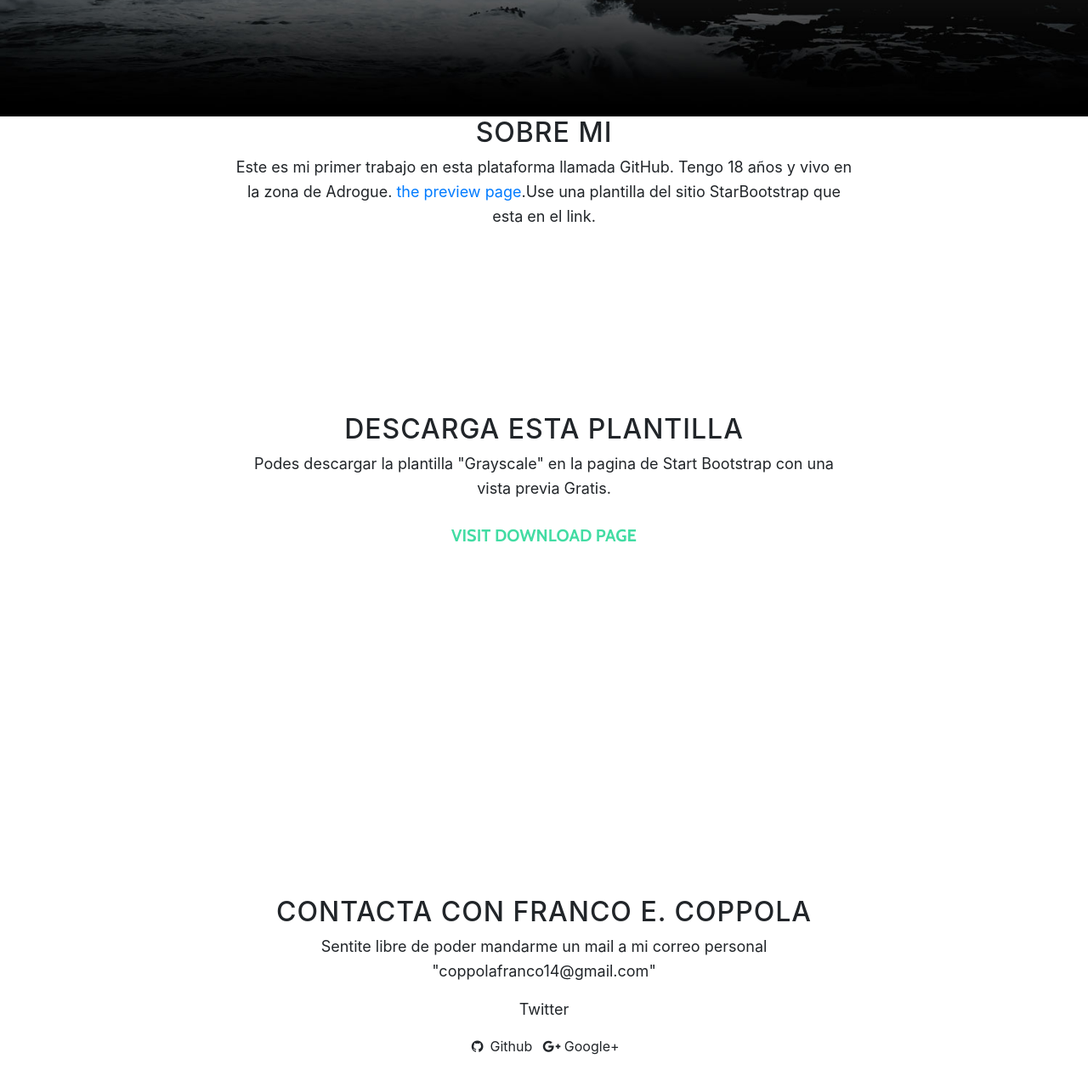
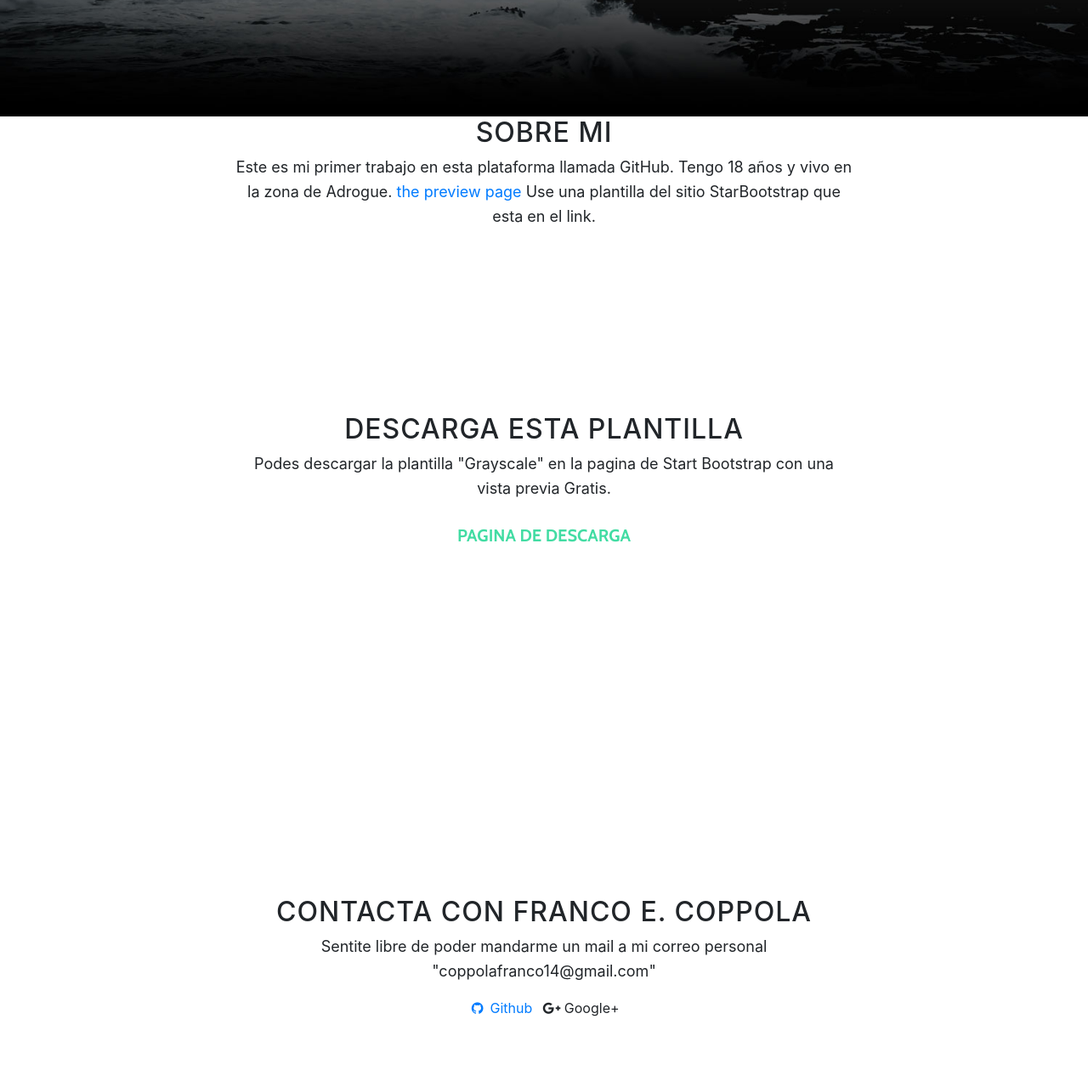
Before and after one commit to Tano007/Pagina-1, a website with bundled scripts: page index.html in a window 1280 px wide. Shown: the part 663-1942 px from the top of the page at 85% size. Built offline with nearby package versions, Linux system fonts and the light colour scheme.

Commit message:
Update index.html

```diff
--- a/index.html
+++ b/index.html
@@ -39,10 +39,10 @@
               <a class="nav-link js-scroll-trigger" href="#about">About</a>
             </li>
             <li class="nav-item">
-              <a class="nav-link js-scroll-trigger" href="#Descarga">Descarga</a>
+              <a class="nav-link js-scroll-trigger" href="#download">Download</a>
             </li>
             <li class="nav-item">
-              <a class="nav-link js-scroll-trigger" href="#Contacto">Contacto</a>
+              <a class="nav-link js-scroll-trigger" href="#contact">Contact</a>
             </li>
           </ul>
         </div>
@@ -74,7 +74,7 @@
           <div class="col-lg-8 mx-auto">
             <h2>Sobre Mi</h2>
             <p>Este es mi primer trabajo en esta plataforma llamada GitHub. Tengo 18 años y vivo en la zona de Adrogue.
-              <a href="http://startbootstrap.com">the preview page</a>.Use una plantilla del sitio StarBootstrap que esta en el link.</p>
+              <a href="http://startbootstrap.com">the preview page</a> Use una plantilla del sitio StarBootstrap que esta en el link.</p>
           </div>
         </div>
       </div>
@@ -86,7 +86,7 @@
         <div class="col-lg-8 mx-auto">
           <h2>Descarga Esta Plantilla</h2>
           <p>Podes descargar la plantilla "Grayscale" en la pagina de Start Bootstrap con una vista previa Gratis.</p>
-          <a href="http://startbootstrap.com/template-overviews/grayscale/" class="btn btn-default btn-lg">Visit Download Page</a>
+          <a href="http://startbootstrap.com/template-overviews/grayscale/" class="btn btn-default btn-lg">Pagina de Descarga</a>
         </div>
       </div>
     </section>
@@ -98,8 +98,8 @@
           <div class="col-lg-8 mx-auto">
             <h2>Contacta con Franco E. Coppola</h2>
             <p>Sentite libre de poder mandarme un mail a mi correo personal "coppolafranco14@gmail.com"<p>
-                  <span class="network-name">Twitter</span>
-                </a>
+                  <span class="network-name"></span>
+                <a href="https://mail.google.com/mail/u/0/#inbox"
               </li>
               <li class="list-inline-item">
                   <i class="fa fa-github fa-fw"></i>
@@ -126,8 +126,6 @@
     <!-- Plugin JavaScript -->
     <script src="vendor/jquery-easing/jquery.easing.min.js"></script>
 
-    <!-- Google Maps API Key - Use your own API key to enable the map feature. More information on the Google Maps API can be found at https://developers.google.com/maps/ -->
-    <script src="https://maps.googleapis.com/maps/api/js?key=AIzaSyCRngKslUGJTlibkQ3FkfTxj3Xss1UlZDA&sensor=false"></script>
 
     <!-- Custom scripts for this template -->
     <script src="js/grayscale.min.js"></script>
```
